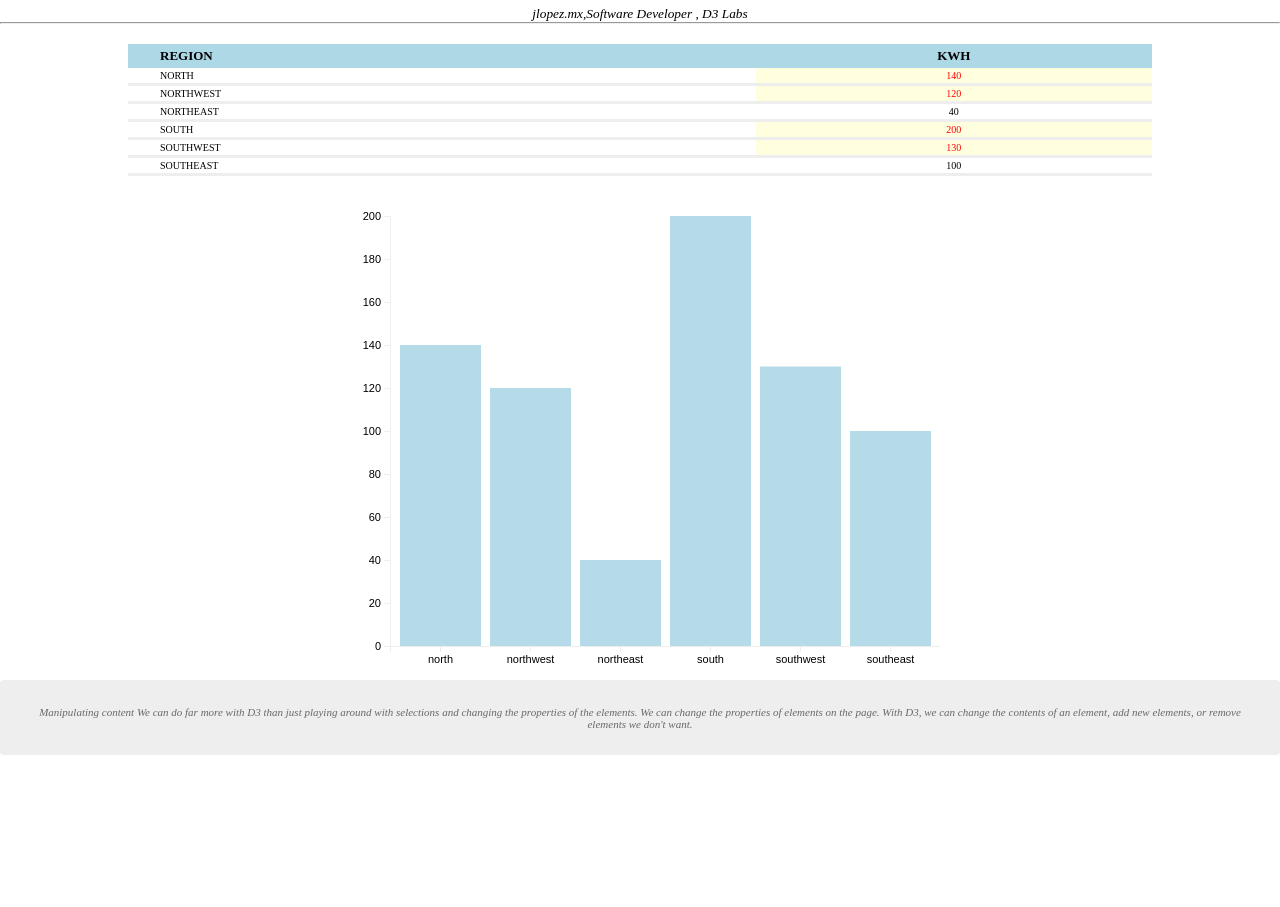
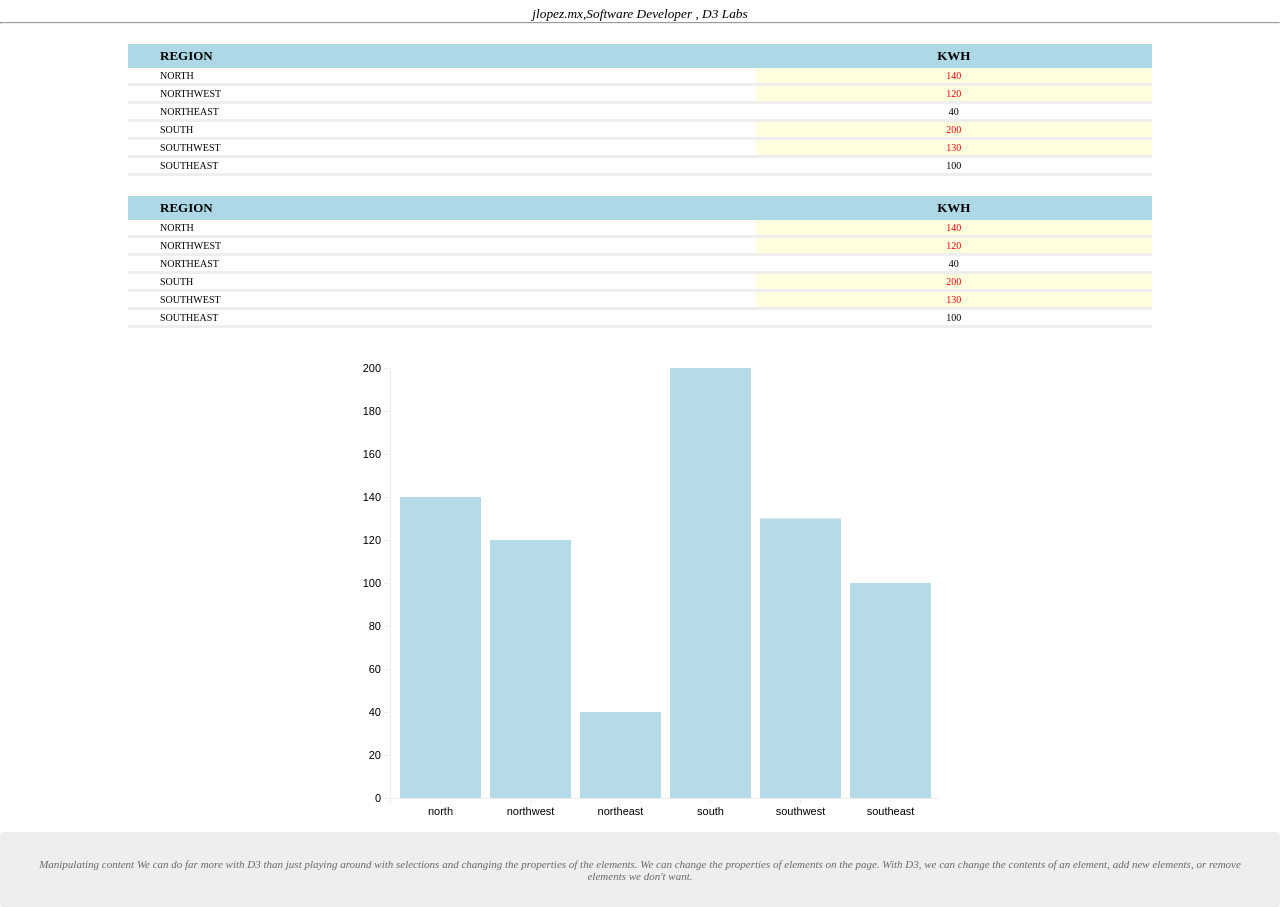
Before and after one commit to jazlopez/d3labs, a website: page index.html in a window 1280 px wide. Before the commit the page ends 800 px from the top, so only its background shows below. Drawn offline with nearby package versions, Linux system fonts and the light colour scheme.

Commit message:
wrap up d3 table as factory example

```diff
--- a/index.html
+++ b/index.html
@@ -127,6 +127,9 @@
         ];
 
 
+
+        var d3TableFactory = function(data){
+
             /**
              * D3 how to create an HTML table
              *
@@ -177,6 +180,9 @@
                 .append('tr'); // append table row
 
 
+            console.log(row);
+
+
             row.append('td') // for given table row append <td>
 
                 .text(function(d){ // with content (region value)
@@ -201,13 +207,19 @@
                         return d.kwh > 100 ?
                             'lightyellow' : 'inherit';
                     }
-            )
+                );
 
+            return {
 
+                table: table,
 
+                data: data
+            };
+        };
 
+        var d3Table1 = d3TableFactory(data);
 
-
+        var d3Table2 = d3TableFactory(data);
 
         var
 
```
Lines whose indentation alone changed are shown as unchanged.
